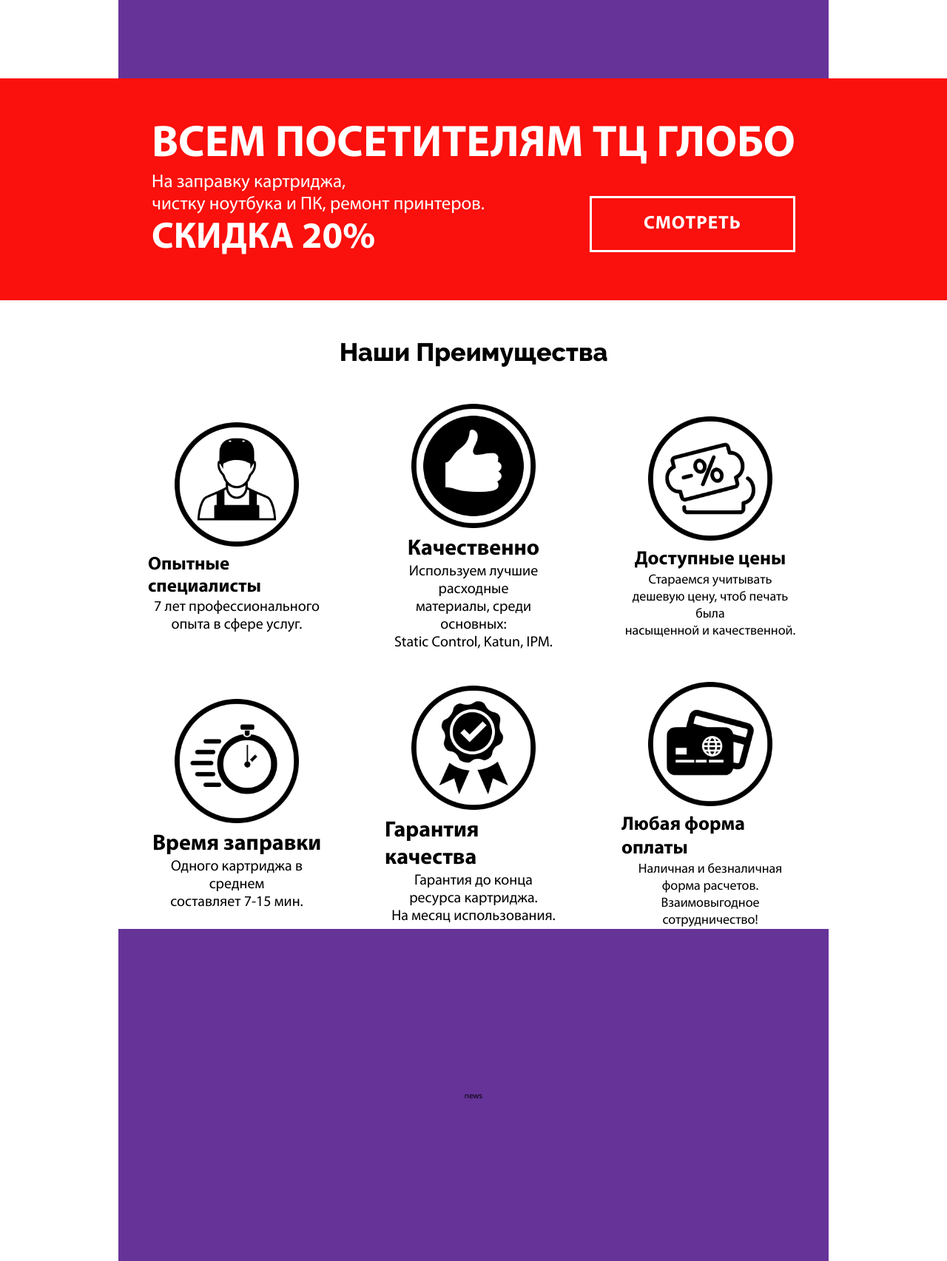
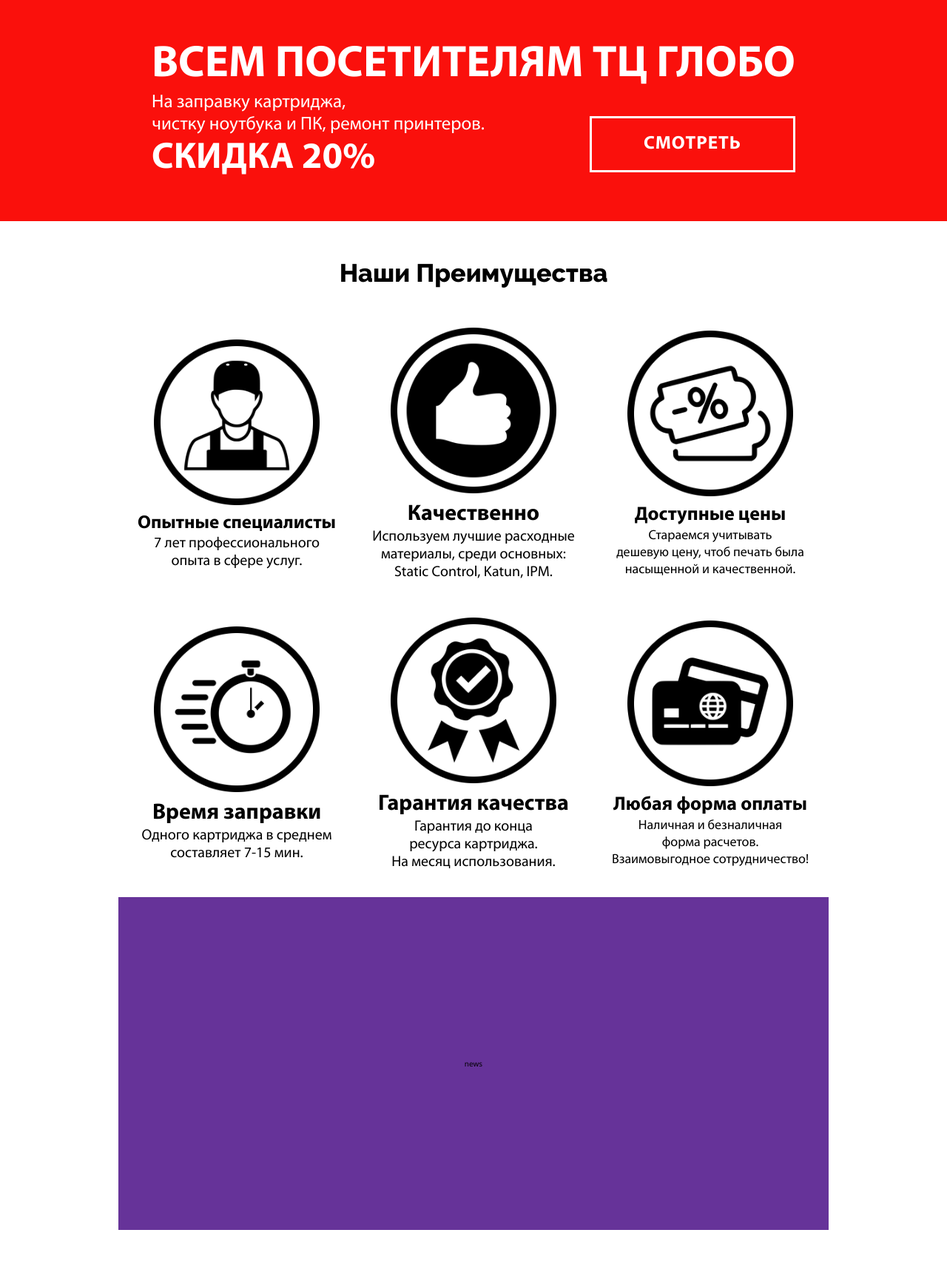
Before and after one commit to Lanmord/Colorwave, a PHP site: page / in a window 1280 px wide. Shown: the part 2394-4099 px from the top of the page at 74% size. Run offline with PHP 8.4, Linux system fonts and the light colour scheme; some libraries are stand-ins or nearby versions; some web fonts are replaced.

Commit message:
Пропорционально уменьшение блоков

```diff
--- a/main/css/style.css
+++ b/main/css/style.css
@@ -203,8 +203,6 @@ nav{
 .services{
   width: 75%;
   max-width: 1920px;
-  height: 95vh;
-  max-height: 1400px;
   display: grid;
   grid-template-columns: 1fr 1fr;
   grid-auto-rows: 1fr 1fr;
@@ -219,11 +217,21 @@ nav{
   background-position: bottom;
   background-size: cover;
   background-repeat: no-repeat;
-  padding: 40px;
   position: relative;
   outline: 15px solid rgba(255, 255, 255, 0);
   outline-offset: -15px;
   transition: .3s;
+}
+.services a{
+  padding-top: 68%;
+}
+.services_container{
+  padding: 35px;
+  position: absolute;
+  top: 0;
+  left: 0;
+  bottom: 0;
+  right: 0;
 }
 .services a:hover{
   outline: 15px solid rgba(0, 0, 0, 0.6);
@@ -253,7 +261,6 @@ nav{
   background-position: bottom;
   background-size: cover;
   background-repeat: no-repeat;
-  padding: 40px;
   position: relative;
   outline: 15px solid rgba(255, 255, 255, 0);
   outline-offset: -15px;
@@ -266,7 +273,6 @@ nav{
   background-position: bottom;
   background-size: cover;
   background-repeat: no-repeat;
-  padding: 40px;
   position: relative;
   outline: 15px solid rgba(255, 255, 255, 0);
   outline-offset: -15px;
@@ -282,7 +288,6 @@ nav{
   background-position: bottom;
   background-size: cover;
   background-repeat: no-repeat;
-  padding: 40px;
   position: relative;
   outline: 15px solid rgba(255, 255, 255, 0);
   outline-offset: -15px;
@@ -510,6 +515,25 @@ nav{
   grid-template-areas:
   "list1 list2 list3"
   "list4 list5 list6";
+  padding-bottom: 30px;
+}
+
+.advant_container{
+  display: flex;
+  justify-content: center;
+  align-items: center;
+  flex-direction: column;
+  text-align: center;
+  position: absolute;
+  top: 0;
+  left: 0;
+  bottom: 0;
+  right: 0;
+}
+#list{
+  /* border: solid 1px red; */
+  padding-top: 110%;
+  position: relative;
 }
 .advantages img{
   width: 70%;
@@ -527,6 +551,7 @@ nav{
   font-size: 3em;
 }
 .list1 h2{
+
   font-size: 2.5em;
 }
 .list3 h2{
@@ -546,13 +571,6 @@ nav{
 }
 .list6 span{
   font-size: 1.8em;
-}
-.advantages div{
-  padding: 0 4em;
-  display: flex;
-  justify-content: center;
-  align-items: center;
-  flex-direction: column;
 }
 .list1{
   grid-area: list1;
--- a/main/index.html
+++ b/main/index.html
@@ -97,6 +97,7 @@
   <section class="flex color1">
     <div class="services">
       <a class="box1" href="#">
+        <div class="services_container">
         <h1>Заправка картриджей</h1>
         <span>
           Диагностика<br>
@@ -104,8 +105,10 @@
           Смазка шестерен<br>
           Разборка
         </span>
+        </div>
       </a>
       <a class="box2" href="#">
+          <div class="services_container">
         <h1>Ремонт техники</h1>
         <span>
           Навигаторы<br>
@@ -113,8 +116,10 @@
           Планшеты<br>
           ПК
         </span>
+        </div>
       </a>
       <a class="box3" href="#">
+          <div class="services_container">
         <h1>Ремонт принтеров</h1>
         <span>
           Samsung<br>
@@ -124,14 +129,17 @@
           Canon<br>
           HP
         </span>
+        </div>
       </a>
       <a class="box4" href="#">
+          <div class="services_container">
         <h1>Ремонт гаджетов</h1>
         <span>
           Видеорегистраторы<br>
           Навигаторы<br>
           Планшеты
         </span>
+        </div>
       </a>
     </div>
   </section>
@@ -159,15 +167,18 @@
   <section id="advant" class="flex">
     <h1>Наши Преимущества</h1>
     <div class="advantages">
-      <div class="list1">
+      <div id="list" class="list1">
+        <div class="advant_container">
         <img src="img/li1.png" width="200px" alt="Опытные специалисты">
         <h2>Опытные специалисты</h2>
         <span>
           7 лет профессионального<br>
           опыта в сфере услуг.
         </span>
+        </div>
       </div>
-      <div class="list2">
+      <div id="list" class="list2">
+          <div class="advant_container">
         <img src="img/li2.png" alt="Качество">
         <h2>Качественно</h2>
         <span>
@@ -175,8 +186,10 @@
           материалы, среди основных: <br>
           Static Control, Katun, IPM.
         </span>
+        </div>
       </div>
-      <div class="list3">
+      <div id="list" class="list3">
+          <div class="advant_container">
         <img src="img/li3.png" alt="Доступные цены">
         <h2>Доступные цены</h2>
         <span>
@@ -184,16 +197,20 @@
           дешевую цену, чтоб печать была <br>
           насыщенной и качественной.
         </span>
+        </div>
       </div>
-      <div class="list4">
+      <div id="list" class="list4">
+          <div class="advant_container">
         <img src="img/li4.png" alt="Время заправки картриджа">
         <h2>Время заправки</h2>
         <span>
           Одного картриджа в среднем<br>
           составляет 7-15 мин.
         </span>
+        </div>
       </div>
-      <div class="list5">
+      <div id="list" class="list5">
+          <div class="advant_container">
         <img src="img/li5.png" alt="Гарантия качества">
         <h2>Гарантия качества</h2>
         <span>
@@ -201,8 +218,10 @@
           ресурса картриджа.<br>
           На месяц использования.
         </span>
+        </div>
       </div>
-      <div class="list6">
+      <div id="list" class="list6">
+          <div class="advant_container">
         <img src="img/li6.png" alt="Любая форма оплаты">
         <h2>Любая форма оплаты</h2>
         <span>
@@ -210,6 +229,7 @@
           форма расчетов. <br>
           Взаимовыгодное сотрудничество!
         </span>
+        </div>
       </div>
     </div>
   </section>
```
